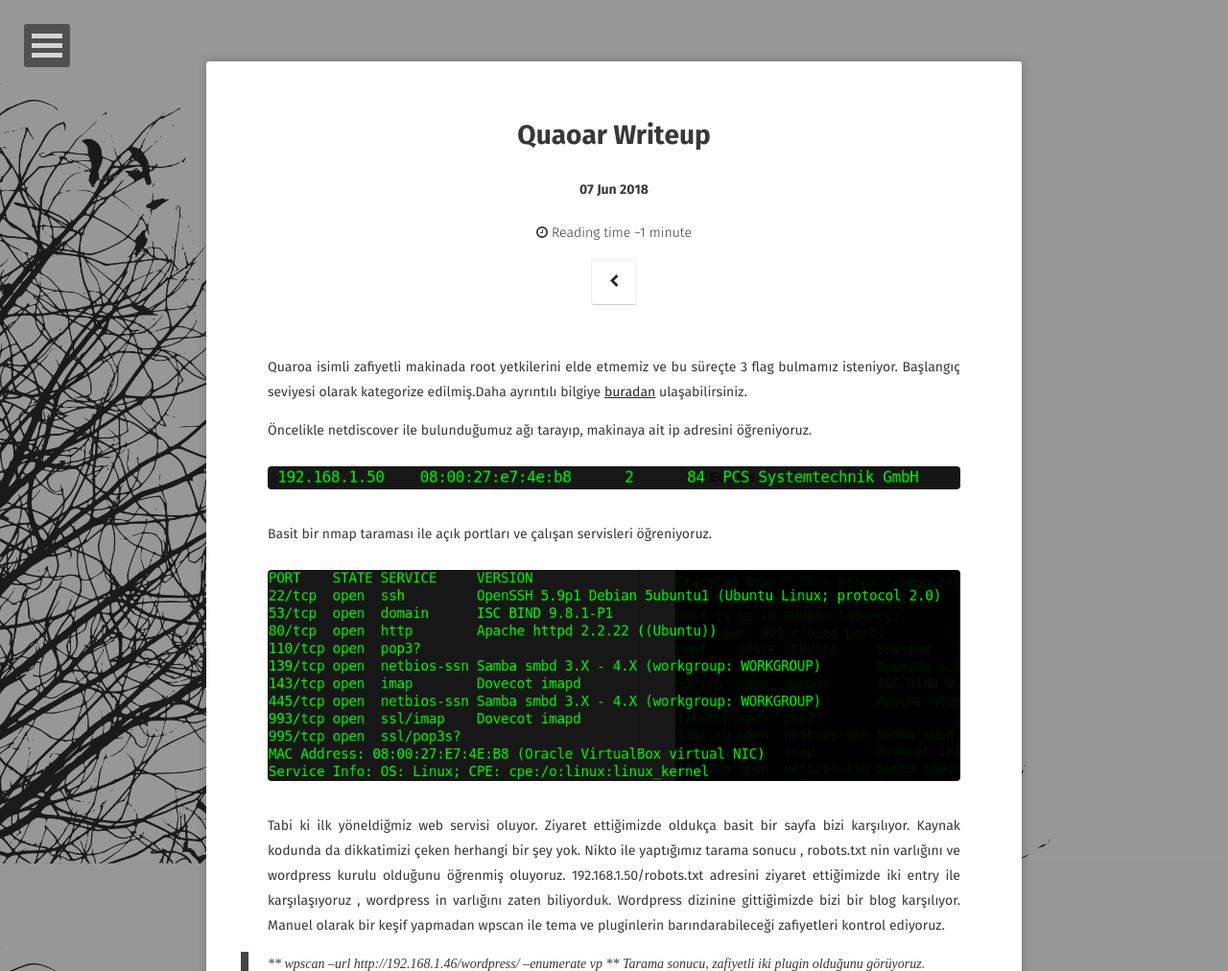
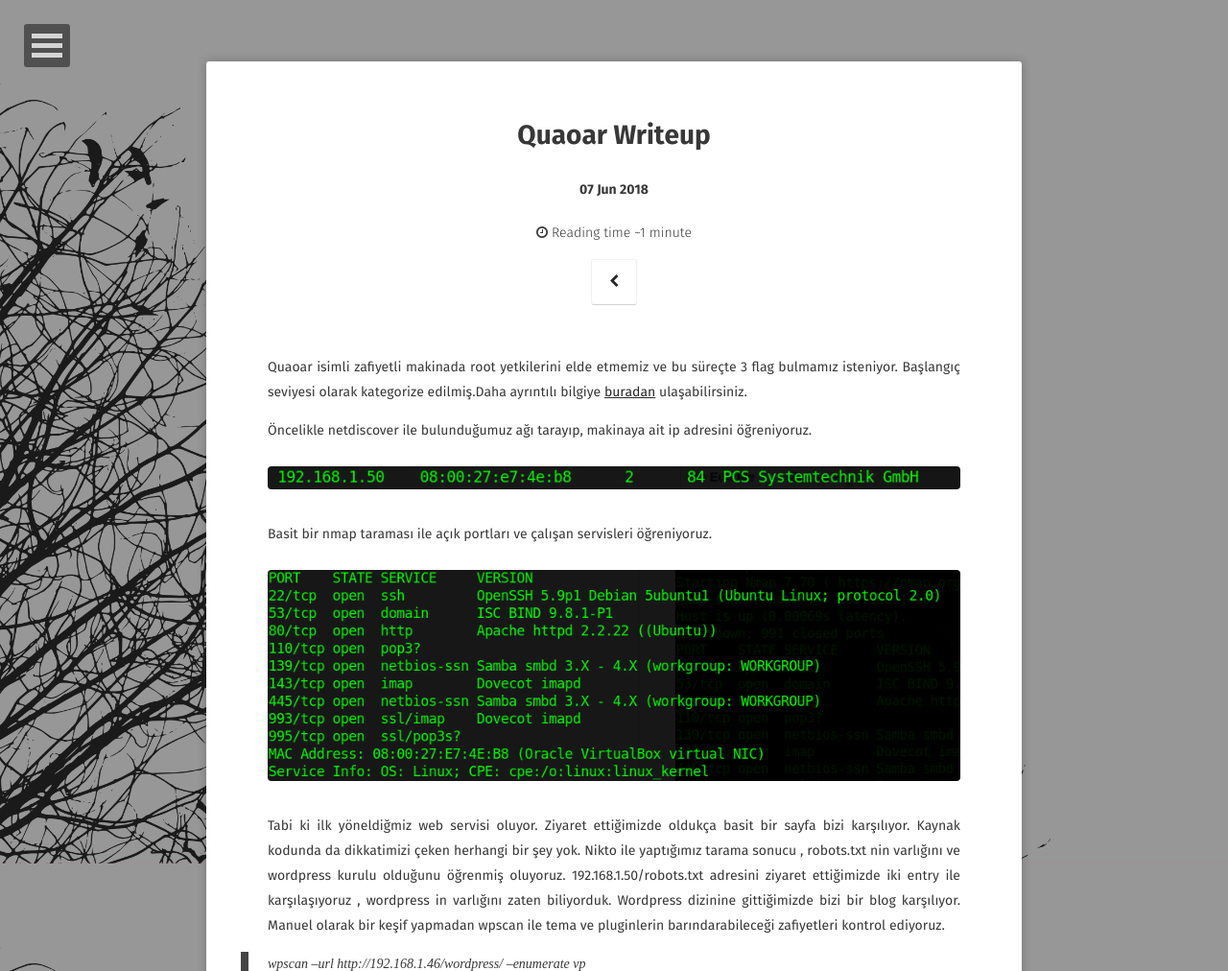
Before and after one commit to burcudemiralp/burcudemiralp.github.io, a Jekyll site: the page built from _posts/2018-06-07-Quaoar-Writeup.md, in a window 1280 px wide and 1400 px high. Shown: the top 1012 px of the window at 96% size. Built offline with Jekyll 4.4.1, drawn with Linux system fonts in a browser that asks for light colours; some web fonts are replaced; some of the changed text lies outside the part shown; grey boxes are pictures that could not be loaded.

Commit message:
Update 2018-06-07-Quaoar-Writeup.md

```diff
--- a/_posts/2018-06-07-Quaoar-Writeup.md
+++ b/_posts/2018-06-07-Quaoar-Writeup.md
@@ -5,7 +5,7 @@ date: 2018-06-07
 excerpt: ""
 comments: false
 ---
-Quaroa isimli zafiyetli makinada root yetkilerini elde etmemiz ve bu süreçte 3 flag bulmamız isteniyor. Başlangıç seviyesi olarak kategorize edilmiş.Daha ayrıntılı bilgiye [buradan](https://www.vulnhub.com/entry/hackfest2016-quaoar,180/) ulaşabilirsiniz.
+Quaoar isimli zafiyetli makinada root yetkilerini elde etmemiz ve bu süreçte 3 flag bulmamız isteniyor. Başlangıç seviyesi olarak kategorize edilmiş.Daha ayrıntılı bilgiye [buradan](https://www.vulnhub.com/entry/hackfest2016-quaoar,180/) ulaşabilirsiniz.
 
 Öncelikle netdiscover ile bulunduğumuz ağı tarayıp, makinaya ait ip adresini öğreniyoruz.
 <figure >
@@ -18,7 +18,9 @@ Basit bir nmap taraması ile açık portları ve çalışan servisleri öğreniy
 Tabi ki ilk yöneldiğmiz web servisi  oluyor. Ziyaret ettiğimizde oldukça basit bir sayfa bizi karşılıyor. Kaynak kodunda da dikkatimizi çeken herhangi bir şey yok.
 Nikto ile yaptığımız tarama sonucu , robots.txt nin varlığını ve wordpress kurulu olduğunu öğrenmiş oluyoruz.
 192.168.1.50/robots.txt adresini ziyaret ettiğimizde iki entry ile karşılaşıyoruz , wordpress in varlığını zaten biliyorduk. Wordpress dizinine gittiğimizde bizi bir blog karşılıyor. Manuel olarak bir keşif yapmadan  wpscan ile tema ve pluginlerin barındarabileceği zafiyetleri kontrol ediyoruz.
-> **  wpscan --url http://192.168.1.46/wordpress/ --enumerate vp  **
+>  wpscan --url http://192.168.1.46/wordpress/ --enumerate vp
+
+
 Tarama sonucu, zafiyetli iki plugin olduğunu görüyoruz.
 <figure >
     <img src="/assets/img/quaorawpscan.png">
```
